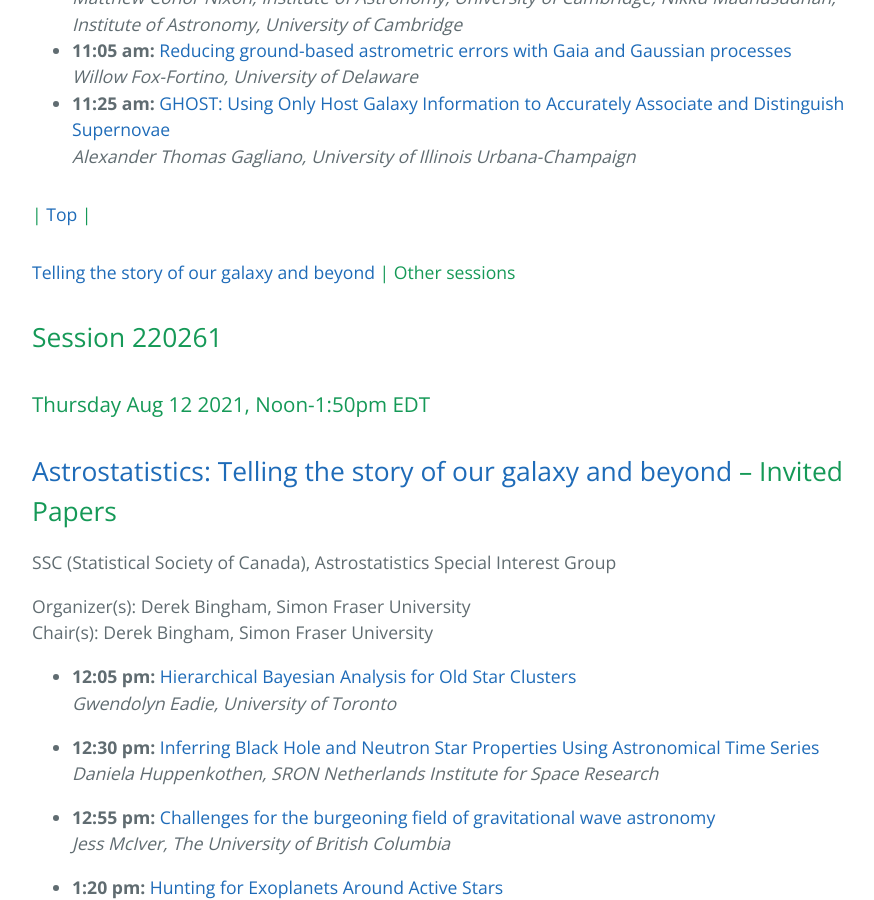
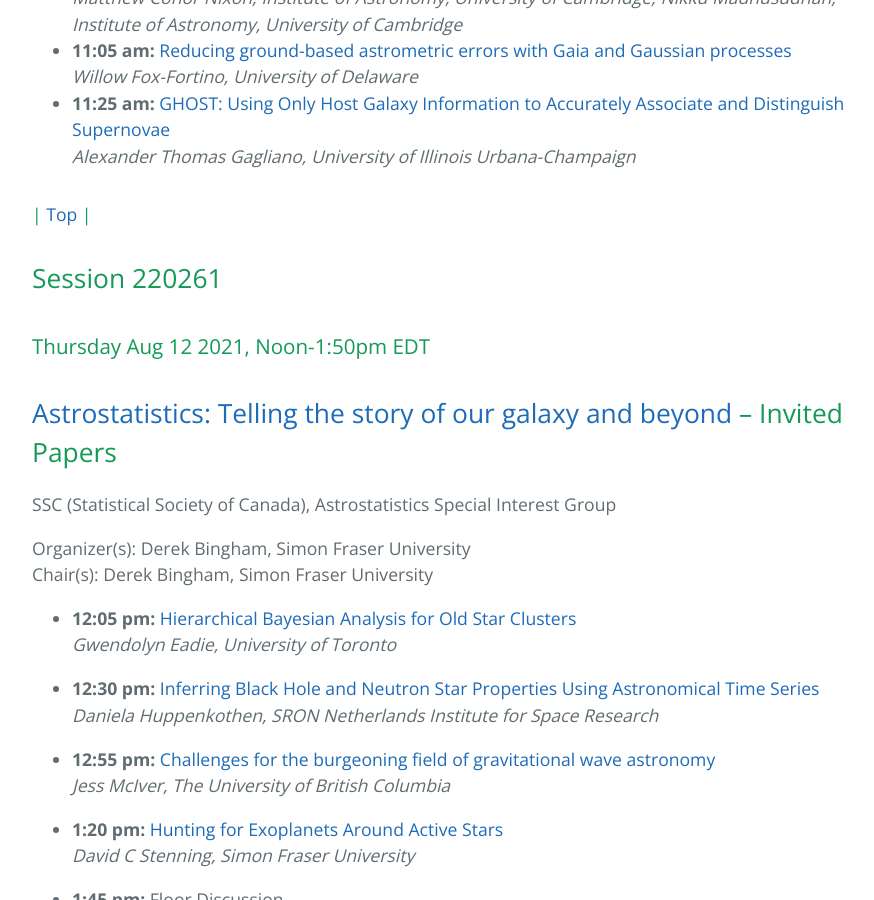
Before and after one commit to aigamstat/aigamstat.github.io, a Jekyll site: the page built from jsm2021/index.md, in a window 1280 px wide and 900 px high, scrolled down 4933 px. Shown: the whole window, without its empty margins (192-1066 px from the left). Built offline with Jekyll 4.4.1, drawn with Linux system fonts in a browser that asks for light colours.

```diff
--- a/jsm2021/index.md
+++ b/jsm2021/index.md
@@ -150,8 +150,6 @@
 
 #### | [Top](#astrostatistics-sessions-at-jsm) |
 
-#### [Telling the story of our galaxy and beyond](#session-220261) | Other sessions
-
 ## Session 220261
 ### Thursday Aug 12 2021, Noon-1:50pm EDT
 ## [Astrostatistics: Telling the story of our galaxy and beyond](https://ww2.amstat.org/meetings/jsm/2021/onlineprogram/ActivityDetails.cfm?sessionid=220261) -- Invited Papers
```
